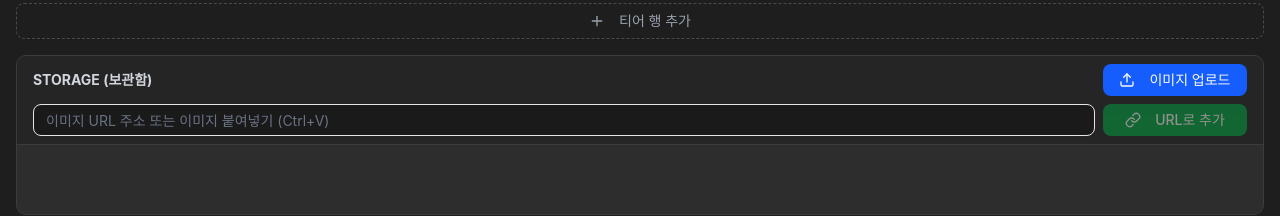
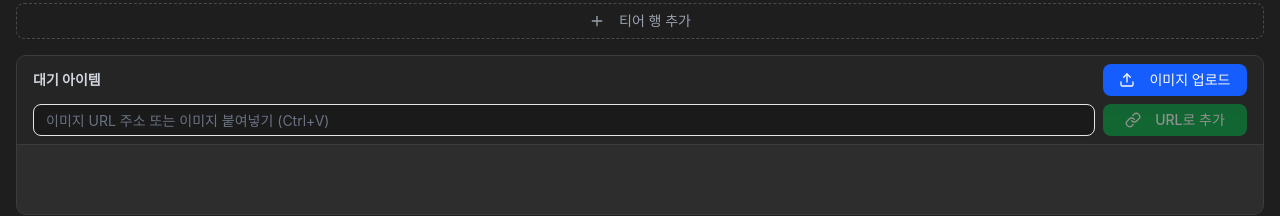
Before and after one commit to devbwoh/tier-drop, a React (Vite) app: page / in a window 1280 px wide. Shown: the part 902-1118 px from the top of the page. Built offline with nearby package versions, Linux system fonts and the light colour scheme.

Commit message:
Rename STORAGE label to 대기 아이템 (waiting items)

```diff
--- a/src/App.tsx
+++ b/src/App.tsx
@@ -235,7 +235,7 @@ function App() {
   }, [])
 
   // 💡 특정 티어 행을 삭제합니다. (STORAGE는 고정이라 제외)
-  // 💡 행에 있던 카드는 사라지지 않고 STORAGE(보관함)로 되돌려 보냅니다.
+  // 💡 행에 있던 카드는 사라지지 않고 대기 아이템으로 되돌려 보냅니다.
   const removeTierRow = useCallback((id: string) => {
     if (id === STORAGE_ID) return
     setColumns((prev) => {
@@ -244,7 +244,7 @@ function App() {
       for (const key of Object.keys(prev)) {
         if (key !== id) next[key] = prev[key]
       }
-      // 💡 삭제된 행의 카드를 보관함 끝에 추가합니다.
+      // 💡 삭제된 행의 카드를 대기 아이템 끝에 추가합니다.
       next[STORAGE_ID] = [...(next[STORAGE_ID] ?? []), ...cardsToMove]
       return next
     })
@@ -481,13 +481,13 @@ function App() {
               티어 행 추가
             </Button>
 
-            {/* 2. 하단 STORAGE (보관함) 섹션 */}
+            {/* 2. 하단 대기 아이템 섹션 */}
             <KanbanColumn value={STORAGE_ID}>
               <div className="flex flex-col rounded-lg border border-[#3c3c3c] bg-[#2d2d2d] overflow-hidden min-h-[160px]">
                 {/* 상단 컨트롤 바 */}
                 <div className="flex flex-col gap-2 border-b border-[#3c3c3c] bg-[#252526] px-4 py-2">
                   <div className="flex items-center justify-between">
-                    <span className="text-sm font-bold text-gray-300">{STORAGE_ID} (보관함)</span>
+                    <span className="text-sm font-bold text-gray-300">대기 아이템</span>
                     <Button size="sm" onClick={() => fileInputRef.current?.click()} className="bg-blue-600 hover:bg-blue-700 h-8 w-36">
                       <Upload className="w-4 h-4 mr-2 shrink-0" />
                       이미지 업로드
@@ -535,7 +535,7 @@ function App() {
                   onChange={handleUpload}
                 />
 
-                {/* 보관함 카드 풀 구역 */}
+                {/* 대기 아이템 풀 구역 */}
                 <div className="flex-1 w-full">
                   <SortableContext items={columns[STORAGE_ID].map(c => c.id)} strategy={horizontalListSortingStrategy}>
                     <KanbanColumnContent
```
